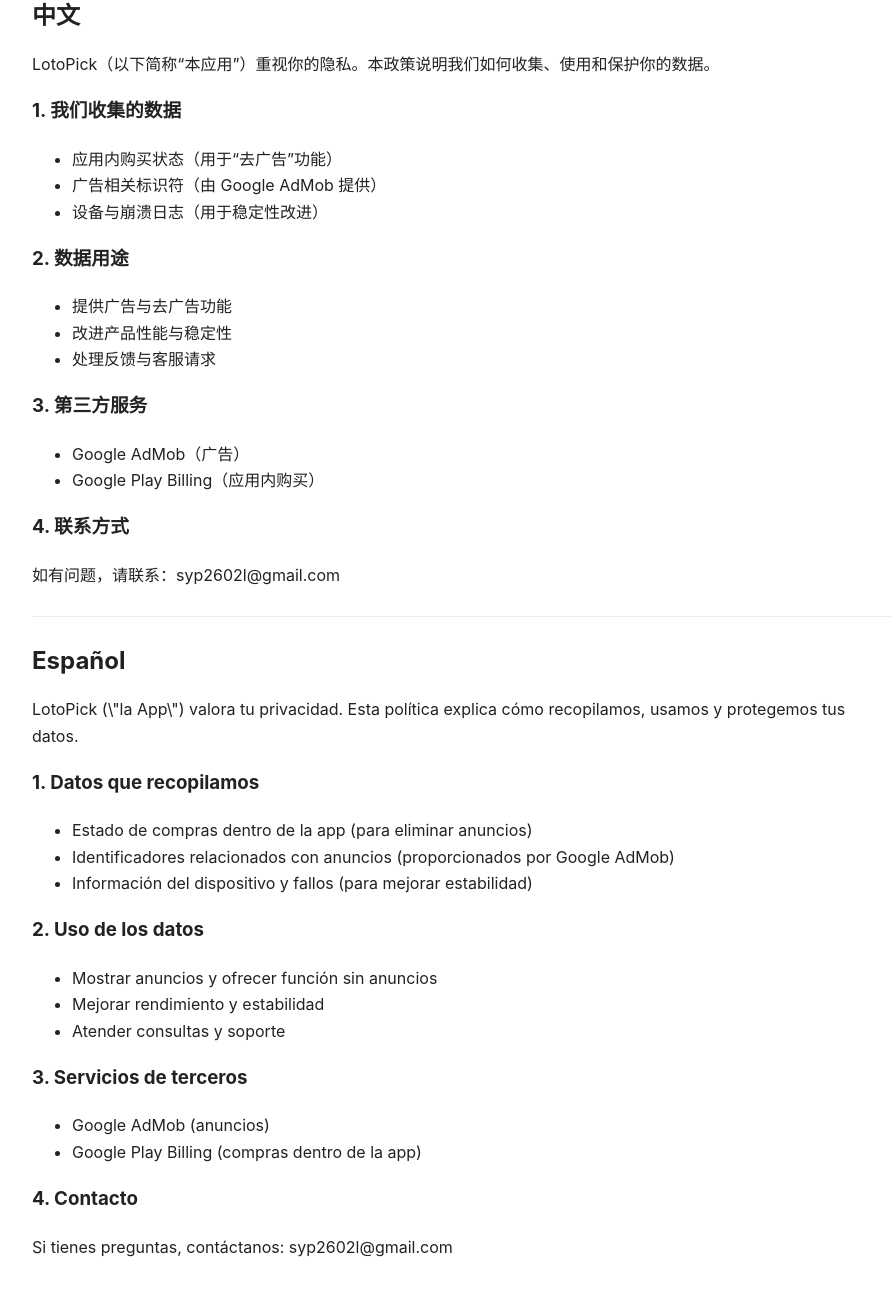
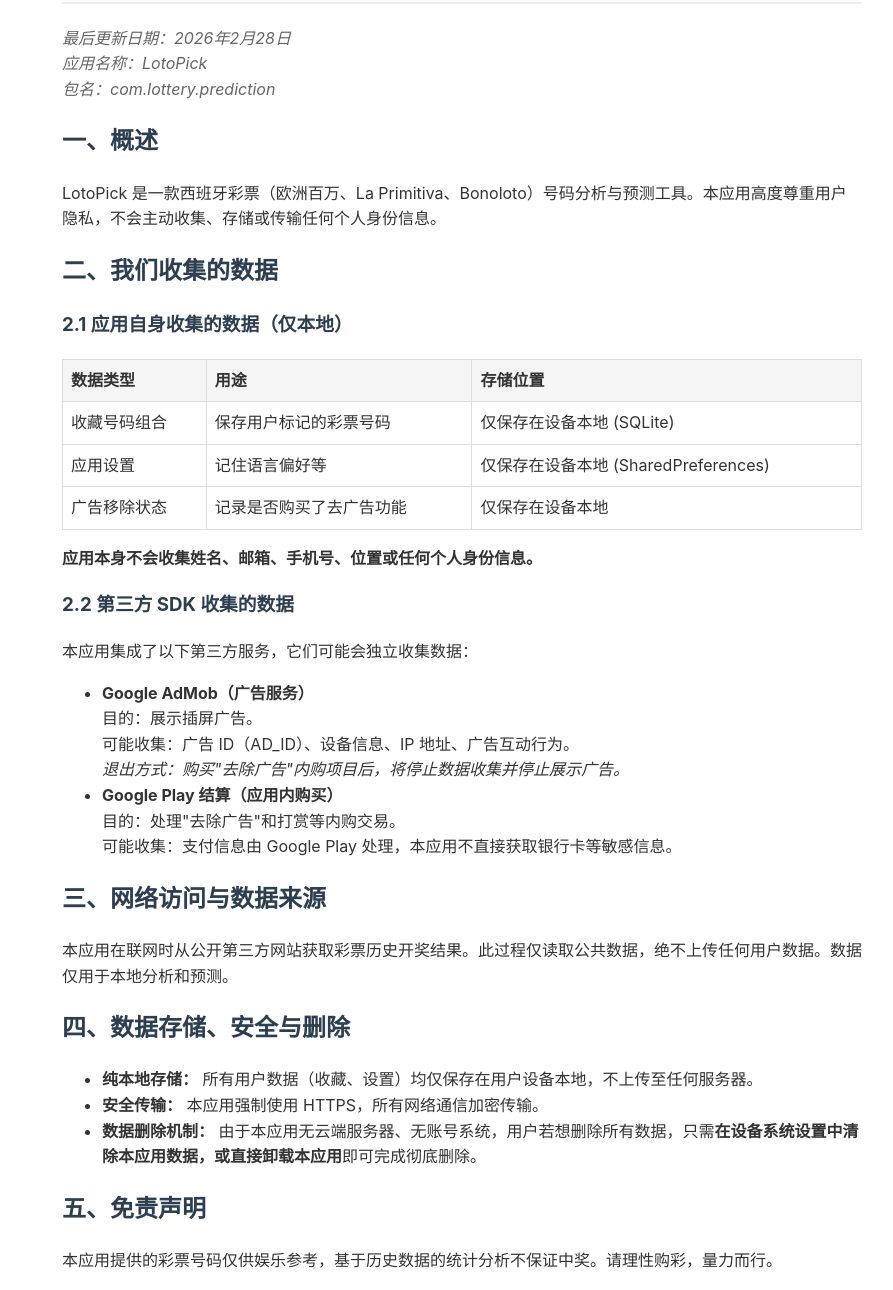
Before and after one commit to Syun19/lotopick-privacy, a plain HTML site: page index.html in a window 1280 px wide. Shown: the part 146-1436 px from the top of the page, without its empty margins (178-1071 px from the left). Drawn offline with Linux system fonts and the light colour scheme.

Commit message:
Update index.html

```diff
--- a/index.html
+++ b/index.html
@@ -1,64 +1,113 @@
-<!doctype html>
+<!DOCTYPE html>
 <html lang="zh-CN">
 <head>
-  <meta charset="utf-8" />
-  <meta name="viewport" content="width=device-width,initial-scale=1" />
-  <title>LotoPick Privacy Policy</title>
+    <meta charset="UTF-8">
+    <meta name="viewport" content="width=device-width, initial-scale=1.0">
+    <title>隐私政策 / Política de Privacidad - LotoPick</title>
     <style>
-    body { font-family: -apple-system,BlinkMacSystemFont,"Segoe UI",Roboto,Arial,sans-serif; max-width: 860px; margin: 40px auto; padding: 0 16px; line-height: 1.65; color: #222; }
-    h1,h2 { line-height: 1.3; }
-    .muted { color: #666; font-size: 14px; }
-    hr { margin: 28px 0; border: none; border-top: 1px solid #eee; }
+        body { font-family: -apple-system, BlinkMacSystemFont, "Segoe UI", Roboto, Helvetica, Arial, sans-serif; line-height: 1.6; padding: 20px; max-width: 800px; margin: 0 auto; color: #333; }
+        h1, h2, h3 { color: #2c3e50; }
+        h1 { border-bottom: 2px solid #eee; padding-bottom: 10px; }
+        .date { color: #666; font-style: italic; }
+        table { border-collapse: collapse; width: 100%; margin: 15px 0; }
+        th, td { border: 1px solid #ddd; padding: 8px; text-align: left; }
+        th { background-color: #f5f5f5; }
+        .lang-switch { margin-bottom: 20px; padding: 10px; background: #eee; border-radius: 5px; }
+        .lang-switch a { margin-right: 15px; color: #0066cc; text-decoration: none; font-weight: bold; }
     </style>
 </head>
 <body>
-  <h1>隐私政策 / Política de Privacidad</h1>
-  <p class="muted">Last updated: 2026-02-28</p>
 
-  <h2>中文</h2>
-  <p>LotoPick（以下简称“本应用”）重视你的隐私。本政策说明我们如何收集、使用和保护你的数据。</p>
-  <h3>1. 我们收集的数据</h3>
+    <div class="lang-switch">
+        <a href="#zh">🇨🇳 中文 (Chinese)</a>
+        <a href="#es">🇪🇸 Español (Spanish)</a>
+    </div>
+
+    <!-- 中文部分 -->
+    <div id="zh">
+        <h1>隐私政策</h1>
+        <p class="date">最后更新日期：2026年2月28日<br>应用名称：LotoPick<br>包名：com.lottery.prediction</p>
+
+        <h2>一、概述</h2>
+        <p>LotoPick 是一款西班牙彩票（欧洲百万、La Primitiva、Bonoloto）号码分析与预测工具。本应用高度尊重用户隐私，不会主动收集、存储或传输任何个人身份信息。</p>
+
+        <h2>二、我们收集的数据</h2>
+        <h3>2.1 应用自身收集的数据（仅本地）</h3>
+        <table>
+            <tr><th>数据类型</th><th>用途</th><th>存储位置</th></tr>
+            <tr><td>收藏号码组合</td><td>保存用户标记的彩票号码</td><td>仅保存在设备本地 (SQLite)</td></tr>
+            <tr><td>应用设置</td><td>记住语言偏好等</td><td>仅保存在设备本地 (SharedPreferences)</td></tr>
+            <tr><td>广告移除状态</td><td>记录是否购买了去广告功能</td><td>仅保存在设备本地</td></tr>
+        </table>
+        <p><strong>应用本身不会收集姓名、邮箱、手机号、位置或任何个人身份信息。</strong></p>
+
+        <h3>2.2 第三方 SDK 收集的数据</h3>
+        <p>本应用集成了以下第三方服务，它们可能会独立收集数据：</p>
         <ul>
-    <li>应用内购买状态（用于“去广告”功能）</li>
-    <li>广告相关标识符（由 Google AdMob 提供）</li>
-    <li>设备与崩溃日志（用于稳定性改进）</li>
+            <li><strong>Google AdMob（广告服务）</strong><br>目的：展示插屏广告。<br>可能收集：广告 ID（AD_ID）、设备信息、IP 地址、广告互动行为。<br><em>退出方式：购买"去除广告"内购项目后，将停止数据收集并停止展示广告。</em></li>
+            <li><strong>Google Play 结算（应用内购买）</strong><br>目的：处理"去除广告"和打赏等内购交易。<br>可能收集：支付信息由 Google Play 处理，本应用不直接获取银行卡等敏感信息。</li>
         </ul>
-  <h3>2. 数据用途</h3>
+
+        <h2>三、网络访问与数据来源</h2>
+        <p>本应用在联网时从公开第三方网站获取彩票历史开奖结果。此过程仅读取公共数据，绝不上传任何用户数据。数据仅用于本地分析和预测。</p>
+
+        <h2>四、数据存储、安全与删除</h2>
         <ul>
-    <li>提供广告与去广告功能</li>
-    <li>改进产品性能与稳定性</li>
-    <li>处理反馈与客服请求</li>
+            <li><strong>纯本地存储：</strong> 所有用户数据（收藏、设置）均仅保存在用户设备本地，不上传至任何服务器。</li>
+            <li><strong>安全传输：</strong> 本应用强制使用 HTTPS，所有网络通信加密传输。</li>
+            <li><strong>数据删除机制：</strong> 由于本应用无云端服务器、无账号系统，用户若想删除所有数据，只需<strong>在设备系统设置中清除本应用数据，或直接卸载本应用</strong>即可完成彻底删除。</li>
         </ul>
-  <h3>3. 第三方服务</h3>
+
+        <h2>五、免责声明</h2>
+        <p>本应用提供的彩票号码仅供娱乐参考，基于历史数据的统计分析不保证中奖。请理性购彩，量力而行。</p>
+
+        <h2>六、联系我们</h2>
+        <p>如果您对本隐私政策有任何疑问，请通过电子邮件联系我们：<br><strong>syp2602l@gmail.com</strong></p>
+    </div>
+
+    <hr style="margin: 40px 0; border: 2px solid #eee;">
+
+    <!-- 西班牙语部分 -->
+    <div id="es">
+        <h1>Política de Privacidad</h1>
+        <p class="date">Última actualización: 28 de Febrero de 2026<br>Aplicación: LotoPick<br>Paquete: com.lottery.prediction</p>
+
+        <h2>1. Introducción</h2>
+        <p>LotoPick es una herramienta de análisis y predicción para loterías españolas (Euromillones, La Primitiva, Bonoloto). Respetamos profundamente su privacidad y no recopilamos, almacenamos ni transmitimos activamente información de identificación personal.</p>
+
+        <h2>2. Datos que procesamos</h2>
+        <h3>2.1 Datos procesados por la aplicación (Solo Locales)</h3>
+        <table>
+            <tr><th>Tipo de dato</th><th>Propósito</th><th>Almacenamiento</th></tr>
+            <tr><td>Combinaciones favoritas</td><td>Guardar sus números preferidos</td><td>Solo local (SQLite)</td></tr>
+            <tr><td>Ajustes de la app</td><td>Recordar preferencias (ej. idioma)</td><td>Solo local</td></tr>
+            <tr><td>Estado de anuncios</td><td>Verificar compra "Eliminar anuncios"</td><td>Solo local</td></tr>
+        </table>
+        <p><strong>La aplicación en sí NO recopila nombres, correos, números de teléfono, ubicación ni datos personales.</strong></p>
+
+        <h3>2.2 Servicios de Terceros (SDKs)</h3>
+        <p>Utilizamos los siguientes servicios de terceros que pueden recopilar datos:</p>
         <ul>
-    <li>Google AdMob（广告）</li>
-    <li>Google Play Billing（应用内购买）</li>
+            <li><strong>Google AdMob (Anuncios)</strong><br>Propósito: Mostrar anuncios intersticiales.<br>Datos: ID de publicidad (AD_ID), info del dispositivo, IP.<br><em>Opt-out: Al comprar "Eliminar anuncios", los anuncios y la recopilación de estos datos se detendrán.</em></li>
+            <li><strong>Google Play Billing (Compras)</strong><br>Propósito: Procesar compras (eliminar anuncios, donaciones).<br>Datos: El pago es procesado por Google Play. La app no accede a su tarjeta bancaria.</li>
         </ul>
-  <h3>4. 联系方式</h3>
-  <p>如有问题，请联系：syp2602l@gmail.com</p>
 
-  <hr />
+        <h2>3. Acceso a red y fuentes de datos</h2>
+        <p>La aplicación accede a internet únicamente para descargar los resultados históricos de la lotería desde fuentes públicas. Este proceso es solo de lectura y no carga datos del usuario.</p>
 
-  <h2>Español</h2>
-  <p>LotoPick (\"la App\") valora tu privacidad. Esta política explica cómo recopilamos, usamos y protegemos tus datos.</p>
-  <h3>1. Datos que recopilamos</h3>
+        <h2>4. Almacenamiento, Seguridad y Eliminación de Datos</h2>
         <ul>
-    <li>Estado de compras dentro de la app (para eliminar anuncios)</li>
-    <li>Identificadores relacionados con anuncios (proporcionados por Google AdMob)</li>
-    <li>Información del dispositivo y fallos (para mejorar estabilidad)</li>
+            <li><strong>Almacenamiento local:</strong> Sus datos (favoritos, configuración) nunca salen de su dispositivo. No usamos servidores en la nube.</li>
+            <li><strong>Seguridad:</strong> Forzamos conexiones seguras (HTTPS) para todas las solicitudes de red.</li>
+            <li><strong>Eliminación de datos (Data Deletion):</strong> Como no hay cuentas de usuario ni servidores, para eliminar permanentemente todos sus datos, simplemente <strong>borre los datos de la aplicación en los ajustes de Android o desinstale la aplicación</strong>.</li>
         </ul>
-  <h3>2. Uso de los datos</h3>
-  <ul>
-    <li>Mostrar anuncios y ofrecer función sin anuncios</li>
-    <li>Mejorar rendimiento y estabilidad</li>
-    <li>Atender consultas y soporte</li>
-  </ul>
-  <h3>3. Servicios de terceros</h3>
-  <ul>
-    <li>Google AdMob (anuncios)</li>
-    <li>Google Play Billing (compras dentro de la app)</li>
-  </ul>
-  <h3>4. Contacto</h3>
-  <p>Si tienes preguntas, contáctanos: syp2602l@gmail.com</p>
+
+        <h2>5. Descargo de responsabilidad</h2>
+        <p>Los números generados son solo para fines de entretenimiento. El análisis estadístico no garantiza ganancias. Juegue con responsabilidad.</p>
+
+        <h2>6. Contáctenos</h2>
+        <p>Si tiene alguna pregunta sobre esta política, contáctenos en:<br><strong>syp2602l@gmail.com</strong></p>
+    </div>
+
 </body>
 </html>
```
Lines whose indentation alone changed are shown as unchanged.
